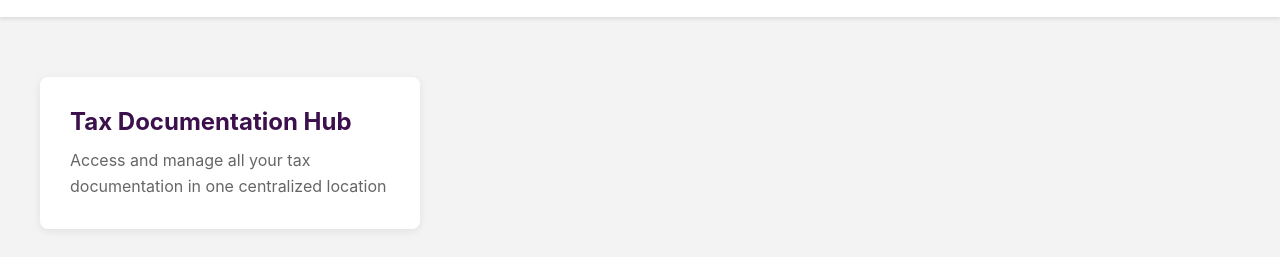
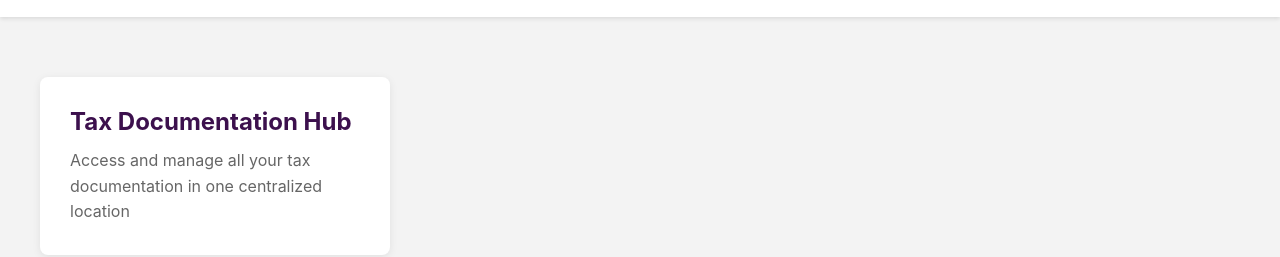
Before and after one commit to MWAMTAX/fabric-tax-landing-page, a plain HTML site: page index.html in a window 1280 px wide. Shown: the part 83-340 px from the top of the page. Drawn offline with Linux system fonts and the light colour scheme.

Commit message:
Update index.html

```diff
--- a/index.html
+++ b/index.html
@@ -1,4 +1,3 @@
-
 <!DOCTYPE html>
 <html lang="en">
 <head>
@@ -77,6 +76,7 @@
             display: grid;
             grid-template-columns: repeat(auto-fill, minmax(350px, 1fr));
             gap: 30px;
+            justify-items: start; /* Aligns tiles to the left */
         }
 
         .app-card {
@@ -88,6 +88,8 @@
             text-decoration: none;
             color: #3C104D;
             display: block;
+            width: 100%; /* Ensures cards fill their grid cell */
+            max-width: 350px; /* Prevents cards from getting too wide */
         }
 
         .app-card:hover {
```
